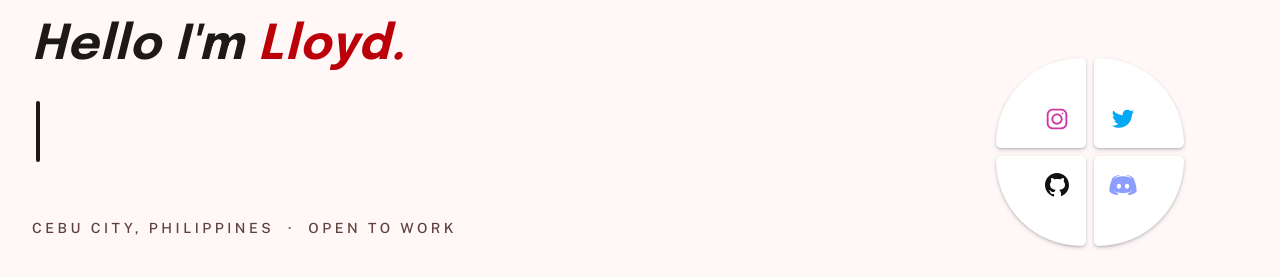
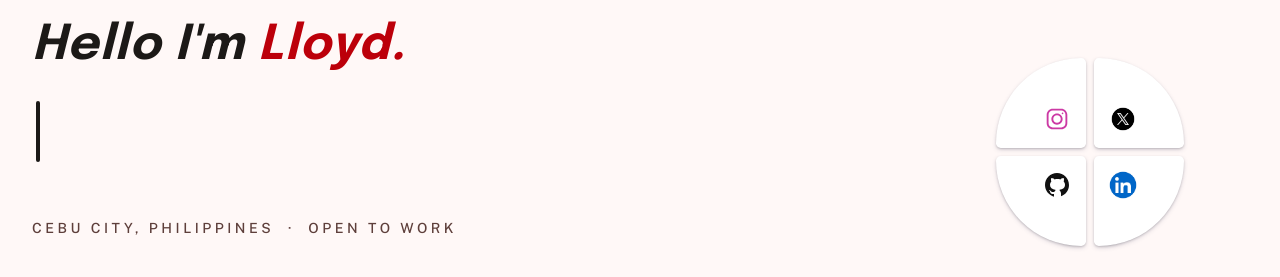
Before and after one commit to Rozuuuuu/rozu-portfolio, a React (Vite) app: page / in a window 1280 px wide. Shown: the part 168-445 px from the top of the page. Built offline with nearby package versions, Linux system fonts and the light colour scheme.

Commit message:
Social Card Changes

```diff
--- a/src/components/SocialCards.css
+++ b/src/components/SocialCards.css
@@ -53,11 +53,17 @@
   left: 16px;
 }
 
-.twitter {
-  fill: #03A9F4;
+.x-logo {
+  width: 32px;
+  height: 32px;
   position: relative;
   top: 16px;
   left: -16px;
+  filter: brightness(0); /* Black logo in light mode */
+}
+
+.dark .x-logo {
+  filter: brightness(0) invert(1); /* White logo in dark mode */
 }
 
 .github {
@@ -71,8 +77,9 @@
   fill: #e5e7eb;
 }
 
-.discord {
-  fill: #8c9eff;
+.linkedin {
+  width: 44px;
+  height: 44px;
   position: relative;
   top: -16px;
   left: -16px;
@@ -82,16 +89,18 @@
 .card1:hover { scale: 1.1; background-color: #cc39a4; }
 .card1:hover .instagram { fill: white; }
 
-.card2:hover { scale: 1.1; background-color: #03A9F4; }
-.card2:hover .twitter { fill: white; }
+.card2:hover { scale: 1.1; background-color: black; }
+.dark .card2:hover { background-color: white; }
+.card2:hover .x-logo { filter: brightness(0) invert(1); }
+.dark .card2:hover .x-logo { filter: brightness(0); }
 
 .card3:hover { scale: 1.1; background-color: black; }
 .dark .card3:hover { background-color: #e5e7eb; }
 .card3:hover .github { fill: white; }
 .dark .card3:hover .github { fill: #111; }
 
-.card4:hover { scale: 1.1; background-color: #8c9eff; }
-.card4:hover .discord { fill: white; }
+.card4:hover { scale: 1.1; background-color: #0A66C2; } /* LinkedIn Blue */
+.card4:hover .linkedin { filter: brightness(0) invert(1); } /* White logo on hover */
 
 /* === Valorant-style Download Button === */
 .dl-btn {
--- a/src/components/SocialCards.jsx
+++ b/src/components/SocialCards.jsx
@@ -4,20 +4,20 @@ const SocialCards = () => {
   return (
     <div className="main">
       <div className="up">
-        <button className="card1">
+        <a href="https://www.instagram.com/7lydros/?hl=en" target="_blank" rel="noopener noreferrer" className="card1">
           <svg xmlns="http://www.w3.org/2000/svg" xmlnsXlink="http://www.w3.org/1999/xlink" viewBox="0,0,256,256" width="30px" height="30px" fillRule="nonzero" className="instagram"><g fillRule="nonzero" stroke="none" strokeWidth="1" strokeLinecap="butt" strokeLinejoin="miter" strokeMiterlimit="10" strokeDasharray="" strokeDashoffset="0" fontFamily="none" fontWeight="none" fontSize="none" textAnchor="none" style={{mixBlendMode: 'normal'}}><g transform="scale(8,8)"><path d="M11.46875,5c-3.55078,0 -6.46875,2.91406 -6.46875,6.46875v9.0625c0,3.55078 2.91406,6.46875 6.46875,6.46875h9.0625c3.55078,0 6.46875,-2.91406 6.46875,-6.46875v-9.0625c0,-3.55078 -2.91406,-6.46875 -6.46875,-6.46875zM11.46875,7h9.0625c2.47266,0 4.46875,1.99609 4.46875,4.46875v9.0625c0,2.47266 -1.99609,4.46875 -4.46875,4.46875h-9.0625c-2.47266,0 -4.46875,-1.99609 -4.46875,-4.46875v-9.0625c0,-2.47266 1.99609,-4.46875 4.46875,-4.46875zM21.90625,9.1875c-0.50391,0 -0.90625,0.40234 -0.90625,0.90625c0,0.50391 0.40234,0.90625 0.90625,0.90625c0.50391,0 0.90625,-0.40234 0.90625,-0.90625c0,-0.50391 -0.40234,-0.90625 -0.90625,-0.90625zM16,10c-3.30078,0 -6,2.69922 -6,6c0,3.30078 2.69922,6 6,6c3.30078,0 6,-2.69922 6,-6c0,-3.30078 -2.69922,-6 -6,-6zM16,12c2.22266,0 4,1.77734 4,4c0,2.22266 -1.77734,4 -4,4c-2.22266,0 -4,-1.77734 -4,-4c0,-2.22266 1.77734,-4 4,-4z"></path></g></g></svg>
-        </button>
-        <button className="card2">
-          <svg xmlns="http://www.w3.org/2000/svg" viewBox="0 0 48 48" width="30px" height="30px" className="twitter"><path d="M42,12.429c-1.323,0.586-2.746,0.977-4.247,1.162c1.526-0.906,2.7-2.351,3.251-4.058c-1.428,0.837-3.01,1.452-4.693,1.776C34.967,9.884,33.05,9,30.926,9c-4.08,0-7.387,3.278-7.387,7.32c0,0.572,0.067,1.129,0.193,1.67c-6.138-0.308-11.582-3.226-15.224-7.654c-0.64,1.082-1,2.349-1,3.686c0,2.541,1.301,4.778,3.285,6.096c-1.211-0.037-2.351-0.374-3.349-0.914c0,0.022,0,0.055,0,0.086c0,3.551,2.547,6.508,5.923,7.181c-0.617,0.169-1.269,0.263-1.941,0.263c-0.477,0-0.942-0.054-1.392-0.135c0.94,2.902,3.667,5.023,6.898,5.086c-2.528,1.96-5.712,3.134-9.174,3.134c-0.598,0-1.183-0.034-1.761-0.104C9.268,36.786,13.152,38,17.321,38c13.585,0,21.017-11.156,21.017-20.834c0-0.317-0.01-0.633-0.025-0.945C39.763,15.197,41.013,13.905,42,12.429"></path></svg>
-        </button>
+        </a>
+        <a href="#" target="_blank" rel="noopener noreferrer" className="card2">
+          <img src="/x.png" alt="X" className="x-logo" />
+        </a>
       </div>
       <div className="down">
-        <button className="card3">
+        <a href="https://github.com/Rozuuuuu" target="_blank" rel="noopener noreferrer" className="card3">
           <svg xmlns="http://www.w3.org/2000/svg" viewBox="0 0 30 30" width="30px" height="30px" className="github">    <path d="M15,3C8.373,3,3,8.373,3,15c0,5.623,3.872,10.328,9.092,11.63C12.036,26.468,12,26.28,12,26.047v-2.051 c-0.487,0-1.303,0-1.508,0c-0.821,0-1.551-0.353-1.905-1.009c-0.393-0.729-0.461-1.844-1.435-2.526 c-0.289-0.227-0.069-0.486,0.264-0.451c0.615,0.174,1.125,0.596,1.605,1.222c0.478,0.627,0.703,0.769,1.596,0.769 c0.433,0,1.081-0.025,1.691-0.121c0.328-0.833,0.895-1.6,1.588-1.962c-3.996-0.411-5.903-2.399-5.903-5.098 c0-1.162,0.495-2.286,1.336-3.233C9.053,10.647,8.706,8.73,9.435,8c1.798,0,2.885,1.166,3.146,1.481C13.477,9.174,14.461,9,15.495,9 c1.036,0,2.024,0.174,2.922,0.483C18.675,9.17,19.763,8,21.565,8c0.732,0.731,0.381,2.656,0.102,3.594 c0.836,0.945,1.328,2.066,1.328,3.226c0,2.697-1.904,4.684-5.894,5.097C18.199,20.49,19,22.1,19,23.313v2.734 c0,0.104-0.023,0.179-0.035,0.268C23.641,24.676,27,20.236,27,15C27,8.373,21.627,3,15,3z"></path></svg>
-        </button>
-        <button className="card4">
-          <svg height="30px" width="30px" viewBox="0 0 48 48" xmlns="http://www.w3.org/2000/svg" className="discord"><path d="M40,12c0,0-4.585-3.588-10-4l-0.488,0.976C34.408,10.174,36.654,11.891,39,14c-4.045-2.065-8.039-4-15-4s-10.955,1.935-15,4c2.346-2.109,5.018-4.015,9.488-5.024L18,8c-5.681,0.537-10,4-10,4s-5.121,7.425-6,22c5.162,5.953,13,6,13,6l1.639-2.185C13.857,36.848,10.715,35.121,8,32c3.238,2.45,8.125,5,16,5s12.762-2.55,16-5c-2.715,3.121-5.857,4.848-8.639,5.815L33,40c0,0,7.838-0.047,13-6C45.121,19.425,40,12,40,12z M17.5,30c-1.933,0-3.5-1.791-3.5-4c0-2.209,1.567-4,3.5-4s3.5,1.791,3.5,4C21,28.209,19.433,30,17.5,30z M30.5,30c-1.933,0-3.5-1.791-3.5-4c0-2.209,1.567-4,3.5-4s3.5,1.791,3.5,4C34,28.209,32.433,30,30.5,30z"></path></svg>
-        </button>
+        </a>
+        <a href="https://www.linkedin.com/in/lloyd-rosales-a72b9730b" target="_blank" rel="noopener noreferrer" className="card4">
+          <img src="/linkedinlogo.png" alt="LinkedIn" className="linkedin" />
+        </a>
       </div>
     </div>
   );
```
Also changed, not shown: public/linkedinlogo.png (added), public/x.png (added).
